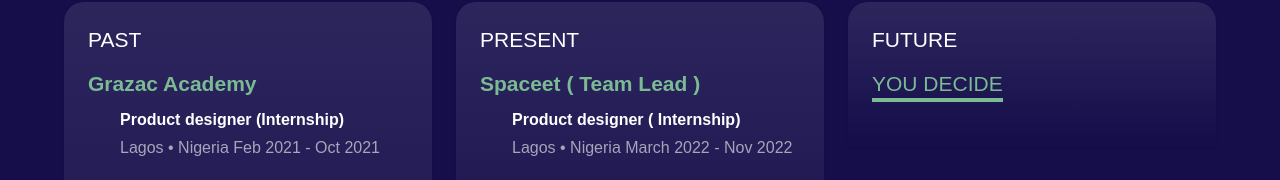
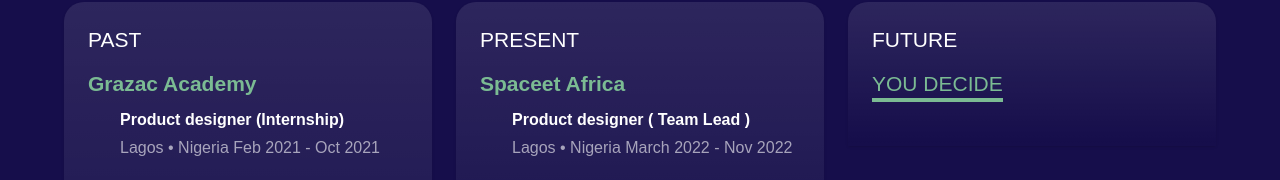
Before and after one commit to Vicopem01/lanre.tech, a Next.js app: page /about in a window 1280 px wide. Shown: the part 1162-1342 px from the top of the page. Built offline with nearby package versions, Linux system fonts and the light colour scheme; a web font is replaced by a local one.

Commit message:
Fiuxed typo

```diff
--- a/components/sections/About/Experience.js
+++ b/components/sections/About/Experience.js
@@ -31,14 +31,14 @@
       title: "PRESENT",
       history: [
         {
-          company: "Spaceet ( Team Lead )",
-          position: "Product designer ( Internship)",
+          company: "Spaceet Africa",
+          position: "Product designer ( Team Lead )",
           location: "Lagos",
           duration: "Nigeria March 2022 - Nov 2022",
         },
         {
           company: "WEDANCE",
-          position: "Product designer (Contract)",
+          position: "Product designer ( Contract )",
           location: "Munich",
           duration: "GERMANY May 2017 - Present",
         },
```
